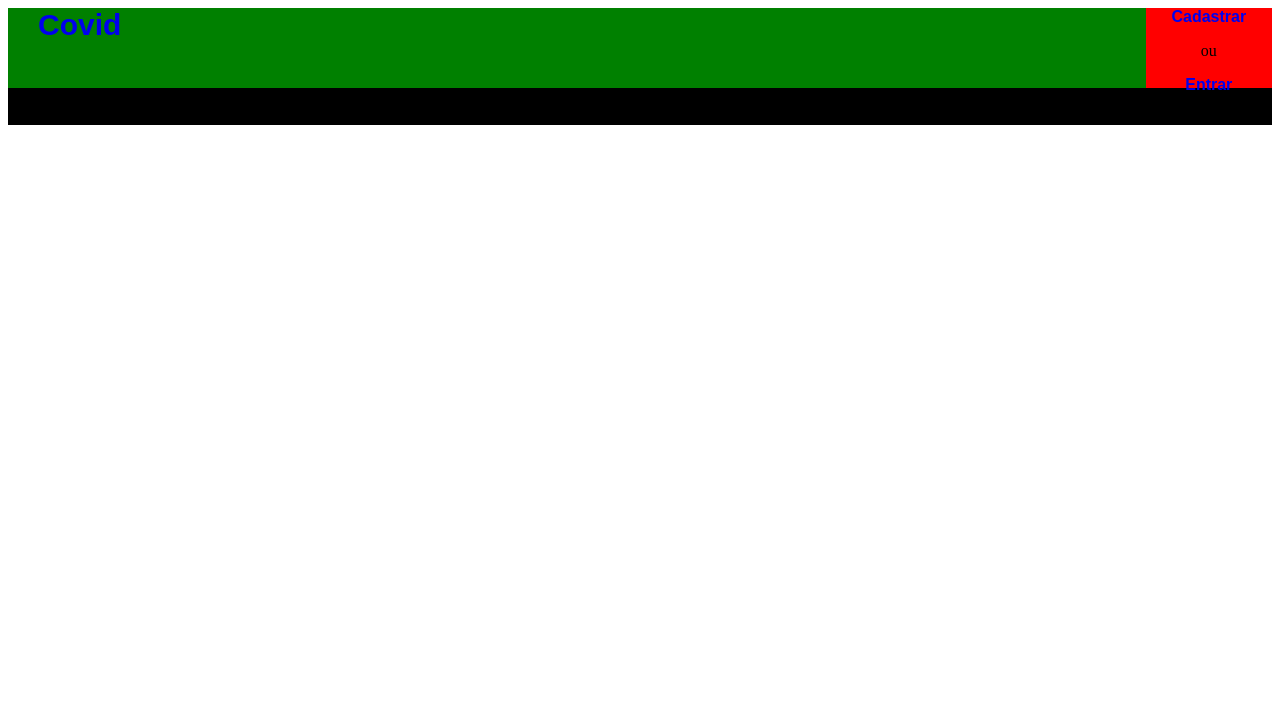
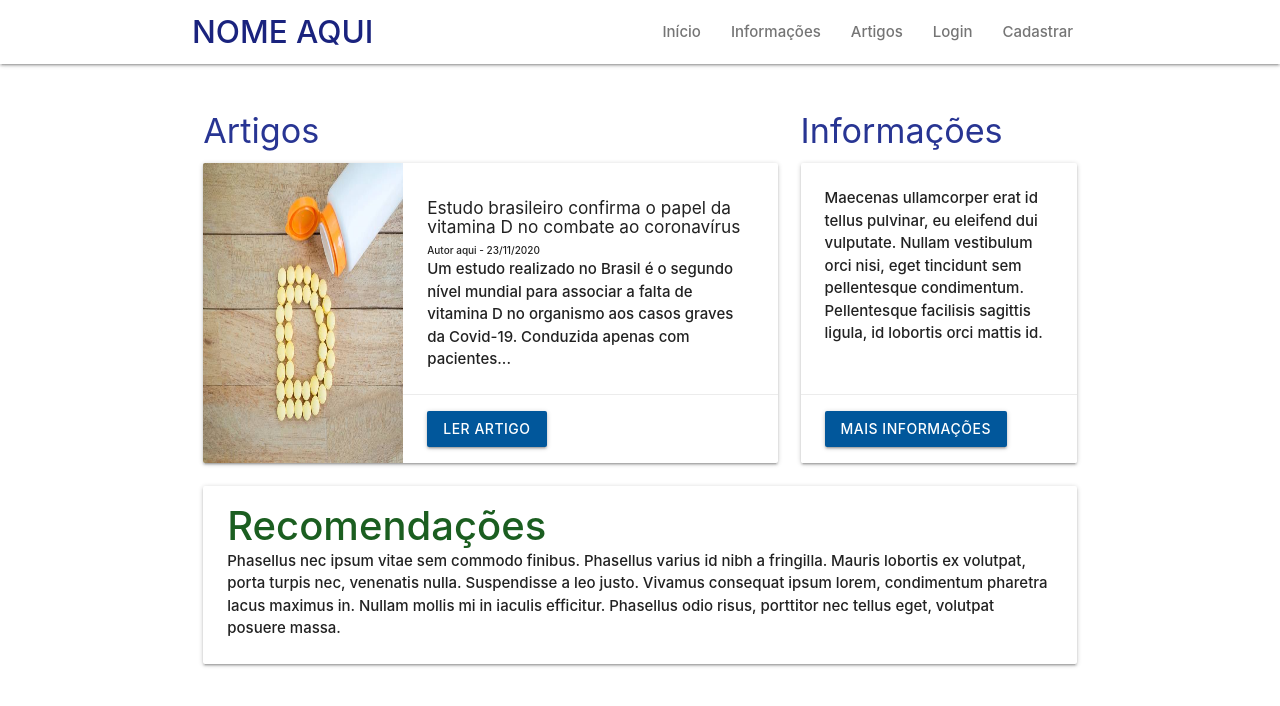
Before and after one commit to Blackth01/Covid-info, a PHP site: page /php/Index/index.php in a window 1280 px wide. Shown: the top 706 px of the page. Run offline with PHP 8.4, Linux system fonts and the light colour scheme.

Commit message:
Melhora no visual e versão inicial da página de artigos e da página inicial

```diff
--- a/php/Index/index.php
+++ b/php/Index/index.php
@@ -1,24 +1,57 @@
 <html>
 	<head>
 		<meta charset="UTF-8">
+		<title>Início</title>
+		<?php include '../main_imports.php'?>
 	</head>
-	<style>
-		.nav-header{
-			font-size:30px;
-			font-family:'Montserrat',Arial;
-			font-weight:800;
-			font-style:normal;
-			background-color:green;
-		}
-
-		.nav-item{
-			display:inline;
-		}
-	</style>
 	<body>
 		<?php include '../menu.php';?>
-		<div style="clear:both;background-color:black; width:100%;">
-			<h1>Teste</h1>
-		</div>
+		<div class="container">
+			<div class="row">
+				  <div class="col s12 m8">
+					<h4 class="header  indigo-text text-darken-3">Artigos</h4>
+					<div class="card small hoverable horizontal">
+					  <div class="card-image">
+						<img style="height: 100%; width: 200px" src="../../images/artigo.jpg">
+					  </div>
+					  <div class="card-stacked">
+						<div class="card-content">
+						  <h6>Estudo brasileiro confirma o papel da vitamina D no combate ao coronavírus</h6>
+						  <p style="font-size:10px">Autor aqui - 23/11/2020</p>
+						  <p>Um estudo realizado no Brasil é o segundo nível mundial para associar a falta de vitamina D
+						  no organismo aos casos graves da Covid-19. Conduzida apenas com pacientes...</p>
+						</div>
+						<div class="card-action">
+						  <a href="#" class="light-blue darken-4 waves-effect waves-light btn">Ler artigo</a>
+						</div>
+					  </div>
+					</div>
+				  </div>
+					<div class="col s12 m4">
+					  <h4 class="header  indigo-text text-darken-3">Informações</h4>
+					  <div class="card small hoverable">
+						<div class="card-content">
+						  <p>Maecenas ullamcorper erat id tellus pulvinar, eu eleifend dui vulputate.
+						  Nullam vestibulum orci nisi, eget tincidunt sem pellentesque condimentum. Pellentesque facilisis sagittis ligula,
+						  id lobortis orci mattis id.</p>
+						</div>
+						<div class="card-action">
+						  <a href="#" class="light-blue darken-4 waves-effect waves-light btn">Mais informações</a>
+						</div>
+					  </div>
+					</div>
+					<div class="col s12 m12">
+						<div class="card hoverable">
+							<div class="card-content">
+								<span class="card-title green-text text-darken-4" style="font-size:40px"><strong>Recomendações</strong></span>
+								<p>Phasellus nec ipsum vitae sem commodo finibus. Phasellus varius id nibh a fringilla. Mauris lobortis ex volutpat,
+								porta turpis nec, venenatis nulla. Suspendisse a leo justo. Vivamus consequat ipsum lorem,
+								condimentum pharetra lacus maximus in. Nullam mollis mi in iaculis efficitur.
+								Phasellus odio risus, porttitor nec tellus eget, volutpat posuere massa.</p>
+							</div>
+						</div>
+					</div>
+			  </div>
+	    </div>
 	</body>
 </html>
--- a/php/Usuario/usuario_login_bd.php
+++ b/php/Usuario/usuario_login_bd.php
@@ -32,7 +32,7 @@
 		else{
 			#se o email estiver errado
 			echo "email errado";
-			#header('Location:usuario_login.php?fail=1');
+			header('Location:usuario_login.php?fail=1');
 		}
 
 	}else{
--- /dev/null
+++ b/php/main_imports.php
@@ -0,0 +1,16 @@
+		<link href="https://fonts.googleapis.com/icon?family=Material+Icons" rel="stylesheet">
+		<link rel="stylesheet" href="https://cdnjs.cloudflare.com/ajax/libs/materialize/1.0.0/css/materialize.min.css">
+		<link href="https://fonts.googleapis.com/css?family=Rubik" rel="stylesheet">
+		<script src="https://ajax.googleapis.com/ajax/libs/jquery/3.3.1/jquery.min.js"></script>
+		<script src="https://cdnjs.cloudflare.com/ajax/libs/materialize/1.0.0/js/materialize.min.js"></script>
+		<script>
+			 $(document).ready(function(){
+				$('.sidenav').sidenav();
+			  });
+		</script>
+		<style>
+			.sidenav-overlay {
+				height: 0px;
+				width: 0px;
+			}
+		</style>
--- a/php/menu.php
+++ b/php/menu.php
@@ -3,15 +3,33 @@
 		session_start();
 	}
 ?>
-<header>
-	<nav style="margin:auto;width:100%;background-color:yellow">
-		<div class="nav-header" style="float:left;height:80px;width:90%">
-			<a href="../Index/index.php" style="text-decoration:none;margin-left:30px">Covid</a>
+<div class="navbar-fixed" style="margin-bottom:25px">
+	  <nav class="white">
+		<div class="nav-wrapper container">
+		  <a href="../Index/index.php" class="brand-logo indigo-text text-darken-4"><strong>NOME AQUI<strong></a>
+		  <a href="#" data-target="mobile-demo" class="grey-text text-darken-1 sidenav-trigger"><i class="material-icons">menu</i></a>
+		  <ul id="nav-mobile" class="right hide-on-med-and-down">
+			<li><a class="grey-text text-darken-1" href="../Index/index.php">Início</a></li>
+			<li><a class="grey-text text-darken-1" href="">Informações</a></li>
+			<li><a class="grey-text text-darken-1" href="../Artigo/artigo_listar.php">Artigos</a></li>
+			<?php if (!isset($_SESSION["emailLogado"])) {?>
+			<li><a class="grey-text text-darken-1" href="../Usuario/usuario_login.php">Login</a></li>
+			<li><a class="grey-text text-darken-1" href="../Usuario/usuario_login.php?cadastro=1">Cadastrar</a></li>
+			<?php } else {?>
+			<li><a class="grey-text text-darken-1" href="../Usuario/usuario_logout.php">Logout</a></li>
+			<?php } ?>
+		  </ul>
 		</div>
-		<div style="height:80px;float:left;background-color:red;width:10%;text-align:center">
-			<a style="font-family:'Montserrat',Arial; font-weight:600; font-style:normal;text-decoration:none" href="../Usuario/usuario_login.php" style="display:block">Cadastrar</a>
-			<p>ou</p>
-			<a style="font-family:'Montserrat',Arial; font-weight:600; font-style:normal;text-decoration:none" href="../Usuario/usuario_login.php">Entrar</a>
-		</div>
-	</nav>
-</header>
+	  </nav>
+	  <ul class="sidenav" id="mobile-demo">
+		<li><a class="grey-text text-darken-1" href="../Index/index.php">Início</a></li>
+		<li><a class="grey-text text-darken-1" href="">Informações</a></li>
+		<li><a class="grey-text text-darken-1" href="">Artigos</a></li>
+		<?php if (!isset($_SESSION["emailLogado"])) {?>
+		<li><a class="grey-text text-darken-1" href="../Usuario/usuario_login.php">Login</a></li>
+		<li><a class="grey-text text-darken-1" href="../Usuario/usuario_login.php?cadastro=1">Cadastrar</a></li>
+		<?php } else {?>
+		<li><a class="grey-text text-darken-1" href="../Usuario/usuario_logout.php">Logout</a></li>
+		<?php } ?>
+	  </ul>
+  </div>
```
Also changed, not shown: php/Artigo/artigo_listar.php (added, +86 -0 lines), php/Usuario/usuario_cadastro.php (added, +56 -0 lines), php/Usuario/usuario_login.php (+30 -25 lines), images/artigo.jpg (added), php/Usuario/.htaccess (deleted).
